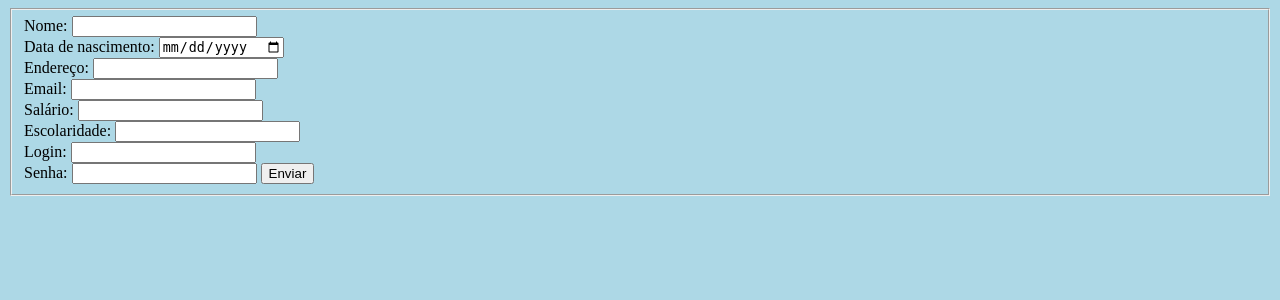
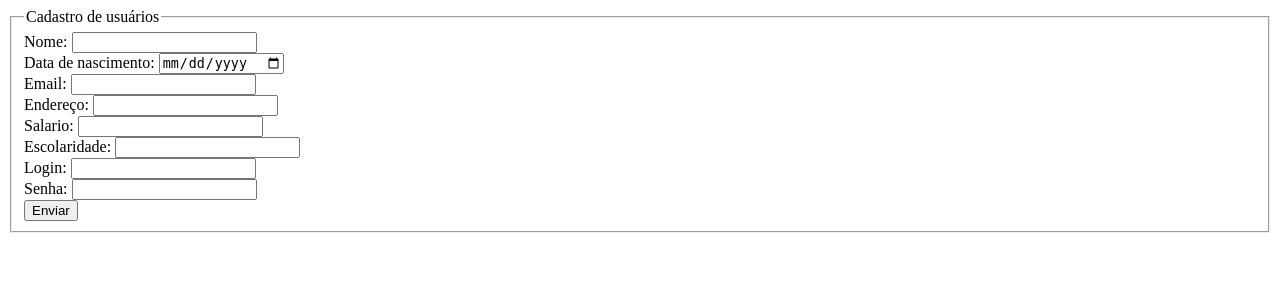
Before and after one commit to laianehoger/programacao, a PHP site: page /formulario12_05.php in a window 1280 px wide. Shown: the top 300 px of the page. Run offline with PHP 8.4, Linux system fonts and the light colour scheme.

Commit message:
Update formulario12_05.php

```diff
--- a/formulario12_05.php
+++ b/formulario12_05.php
@@ -3,91 +3,61 @@
 <head>
 	<meta charset="utf-8">
 	<meta name="viewport" content="width=device-width, initial-scale=1">
-	<title>Cadastro de usuário</title>
+	<title>Cadastro de usuários</title>
 </head>
 <body>
-	<div id="area">
-	<form method="POST" id="form">
+	<form method="POST" >
 		<fieldset>
-			Nome: <input type="text" name="nome" pattern="[a-z]*"required >
-			<br>
-			Data de nascimento: <input type="date" name="nascimento"required>
-			<br>
-			Endereço: <input type="text" name="numero"required>
-			<br>
-			Email: <input type="email" name="email"required>
-			<br>
-			Salário: <input type="text" name="salario"required>
-			<br>
-			Escolaridade: <input type="text" name="escolaridade"required>
-			<br>
-			Login: <input type="text" name="login"required>
-			<br>
-			Senha: <input type="password" name="senha"required>
+			<legend>Cadastro de usuários</legend>
+			Nome: <input type="text" name="nome"> <br>
+			Data de nascimento: <input type="date" name="nascimento"> <br>
+			Email: <input type="email" name="email"> <br>
+			Endereço: <input type="text" name="endereco"> <br>
+			Salario: <input type="text" name="salario"> <br>
+			Escolaridade: <input type="text" name="escolaridade"> <br>
+			Login: <input type="login" name="login"> <br>
+			Senha: <input type="password" name="senha"> <br>
 			<input type="submit" name="enviar" value="Enviar">
 		</fieldset>
 	</form>
-	</div>
-<style type="text/css">
-	body {
-	background-color: lightblue;
-	}
-	form{
-	position:center;
-	display:block;
-	}
-</style>
-</body>
-</html>
-
 	<?php
-if (isset($_POST['enviar'])){
+	// isset testa se uma variavel existe
+	if (isset($_POST['enviar'])) {
 		if (empty($_POST["nome"])) {
-		echo ("Por favor preencha o campo <b>nome</b>");
+			echo ("Preencha o <b>nome</b>");
+		} else if (empty($_POST["nascimento"])){
+			echo("Preencha a data de <b>nascimento</b>");
+		} else if (empty($_POST["email"])) {
+			echo("Preencha o <b>email</b>");
+		} else if(empty($_POST["endereco"])){
+			echo("Preencha o <b>endereco</b>");
+		} else if(empty($_POST["salario"])){
+			echo("Preencha o <b>salario</b>");
+		} else if(empty($_POST["escolaridade"])){
+			echo("Preencha a <b>escolaridade</b>");
+		} else if(empty($_POST["login"])){
+			echo("Preencha o <b>login</b>");
+		} else if(empty($_POST["senha"])){
+			echo("Preencha a <b>senha</b>");
 		}
 
-	else if (empty($_POST["nascimento"])){
-		echo("Preencha a data de <b>Nascimento</b>");
-	}
-
-	else if (empty($_POST["endereco"])) {
-		echo("Preencha o <b>Endereço</b>");
-	}
-
-	else if(empty($_POST["email"])){
-		echo("Preencha o <b>Email</b>");
-	}
-
-	else if(empty($_POST["salario"])){
-		echo("Preencha o <b>Salario</b>");
-	}
-
-	else if(empty($_POST["escolaridade"])){
-		echo("Preencha o <b>Escolaridade</b>");
-	}
-
-	else if(empty($_POST["login"])){
-		echo("Preencha o <b>Login</b>");
-	}
-
-	else if(empty($_POST["senha"])){
-		echo("Preencha o <b>Senha</b>");
+		if(!is_numeric($_POST['salario'])){
+				echo("O <b>salário</b> deve ser numérico");
 			}
 
 		else {
-	//tudo preenchido
+
 			$nome = $_POST["nome"];
 			$nascimento = $_POST["nascimento"];
-	$endereco = $_POST["endereço"];
 			$email = $_POST["email"];
 			$salario = $_POST["salario"];
 			$escolaridade = $_POST["escolaridade"];
 			$login = $_POST["login"];
-	$senha = $_POST ["senha"];
-	}
-    if(!is_numeric("$salario")){
-            echo("salário inválido. insira um número");
+			$senha = $_POST["senha"];
+
+
 		}
 	}
-
 	?>
+</body>
+</html>
```
Lines whose indentation alone changed are shown as unchanged.
